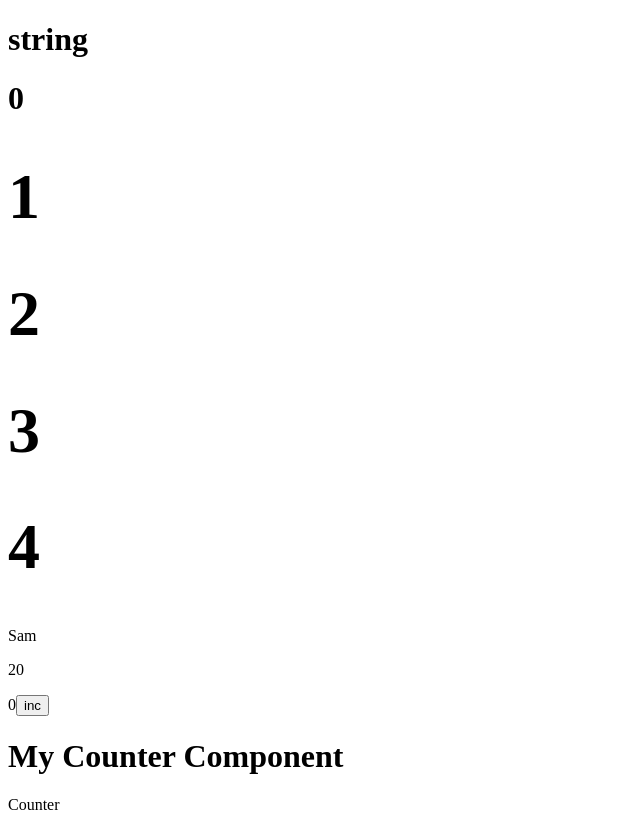
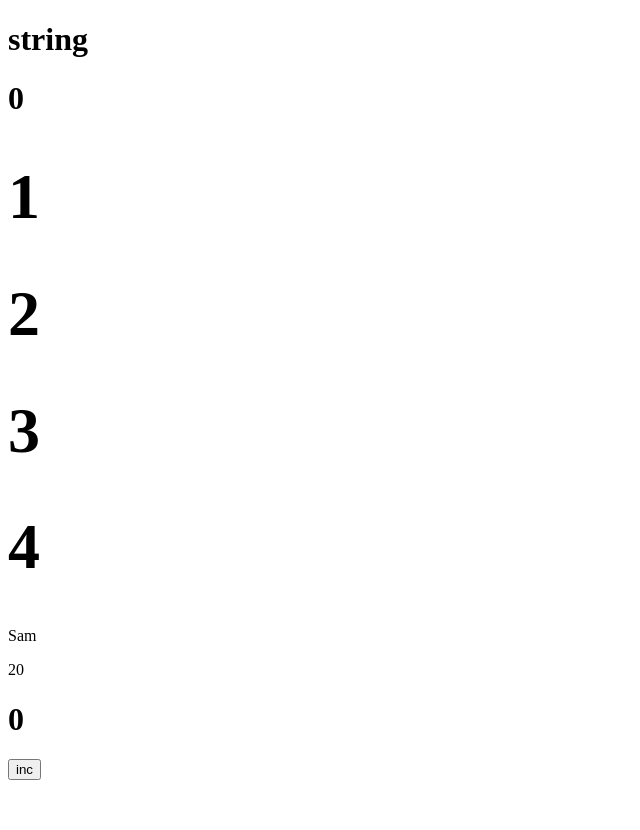
Before and after one commit to BekaArabidze/react_classworks, a React (Vite) app in the folder Lesson_1/: page / in a window 1280 px wide. Shown: the whole page, without its empty margins (0-640 px from the left). After the commit the page ends 800 px from the top, so only its background shows below. Built offline with nearby package versions, Linux system fonts and the light colour scheme.

Commit message:
first commit

```diff
--- a/Lesson_1/src/App.tsx
+++ b/Lesson_1/src/App.tsx
@@ -15,6 +15,11 @@ function App() {
         age: 20
     }
 
+    function increment() {
+        setCount(count + 1)
+    }
+
+
     return (
         <div className="App">
 
@@ -31,12 +36,8 @@ function App() {
             <p>{obj.age}</p>
 
 
-            {/* our state  */}
-            {count}
-            {/* we increment state with one.  */}
-            <button onClick={() => setCount(count + 1)}>inc</button>
-
-            <Counter />
+            {/* passing props to Counter component */}
+            <Counter count={count} increment={increment} />
         </div>
     )
 }
--- a/Lesson_1/src/components/Counter.tsx
+++ b/Lesson_1/src/components/Counter.tsx
@@ -1,8 +1,16 @@
-const Counter = () => {
+
+
+// create interface to make typed props
+interface ICounter {
+    count: number;
+    increment: () => void
+}
+
+const Counter = ({ count, increment }: ICounter) => {
     return (
         <>
-        <h1>My Counter Component</h1>
-            <p>Counter</p>
+            <h1>{count}</h1>
+            <button onClick={() => increment()}>inc</button>
         </>
     )
 }
--- a/Lesson_1/src/main.tsx
+++ b/Lesson_1/src/main.tsx
@@ -1,6 +1,9 @@
 import React from 'react'
 import ReactDOM from 'react-dom/client'
 import App from './App'
+
+
+
 
 ReactDOM.createRoot(document.getElementById('root') as HTMLElement).render(
   <React.StrictMode>
```
